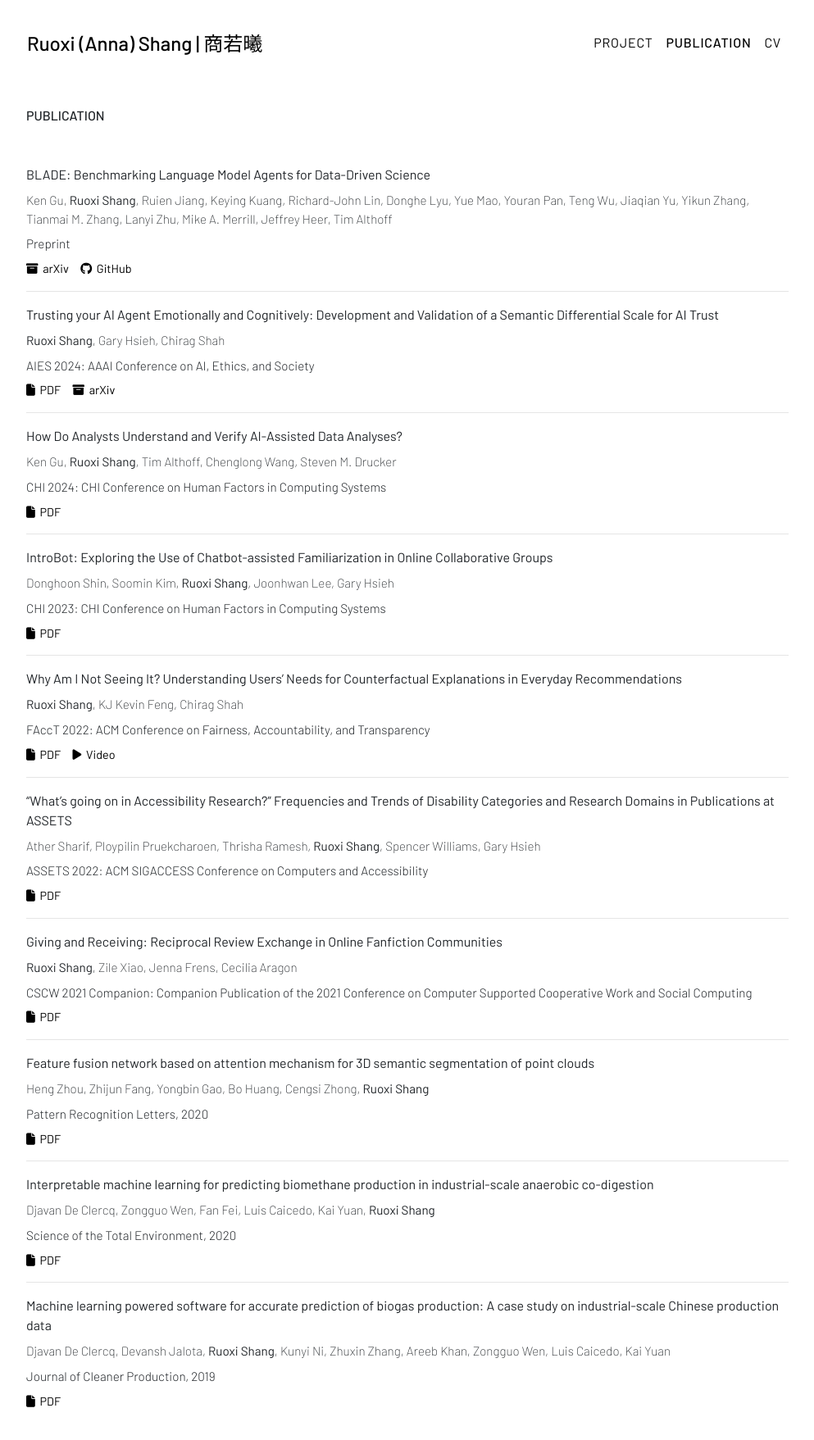
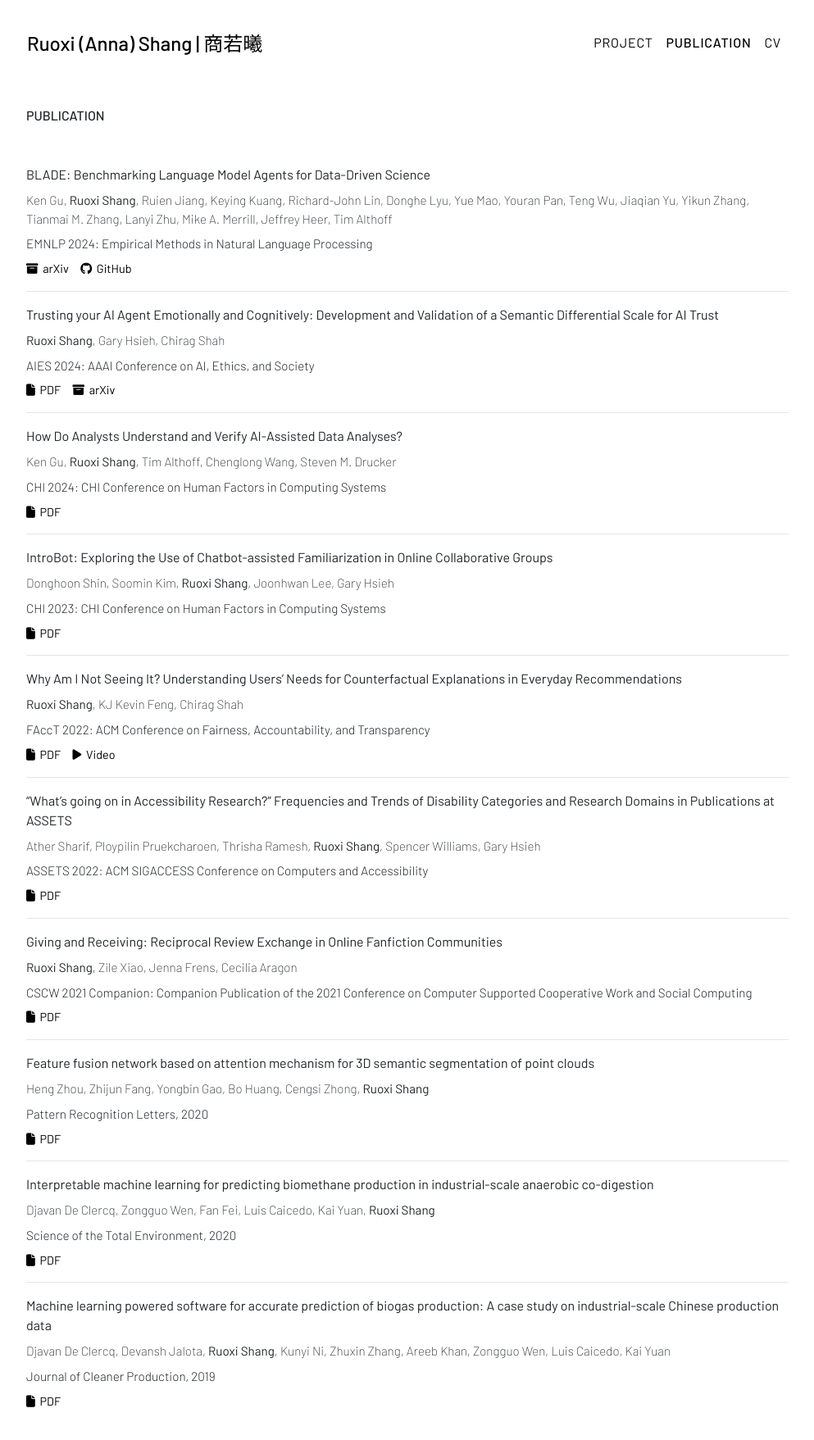
Before and after one commit to vikasreddy85/vikasreddy85.github.io, a Jekyll site: the page built from publication/index.html, in a window 1280 px wide. Shown: the whole page at 82% size, without its empty margins (143-1136 px from the left). Built offline with Jekyll 4.4.1, drawn with Linux system fonts in a browser that asks for light colours; nearby versions of some CDN libraries; some web fonts are replaced; library files that are not in the unit come from our copies.

Commit message:
Update publication.yml

```diff
--- a/_data/publication.yml
+++ b/_data/publication.yml
@@ -17,7 +17,8 @@ publication:
       - Mike A. Merrill
       - Jeffrey Heer
       - Tim Althoff
-    venue_short: "Preprint"
+    venue_short: "EMNLP 2024"
+    venue_long: "Empirical Methods in Natural Language Processing"
     arxiv: "https://www.arxiv.org/pdf/2408.09667"
     github: "https://github.com/behavioral-data/BLADE"
   - title: "Trusting your AI Agent Emotionally and Cognitively: Development and Validation of a Semantic Differential Scale for AI Trust"
```
